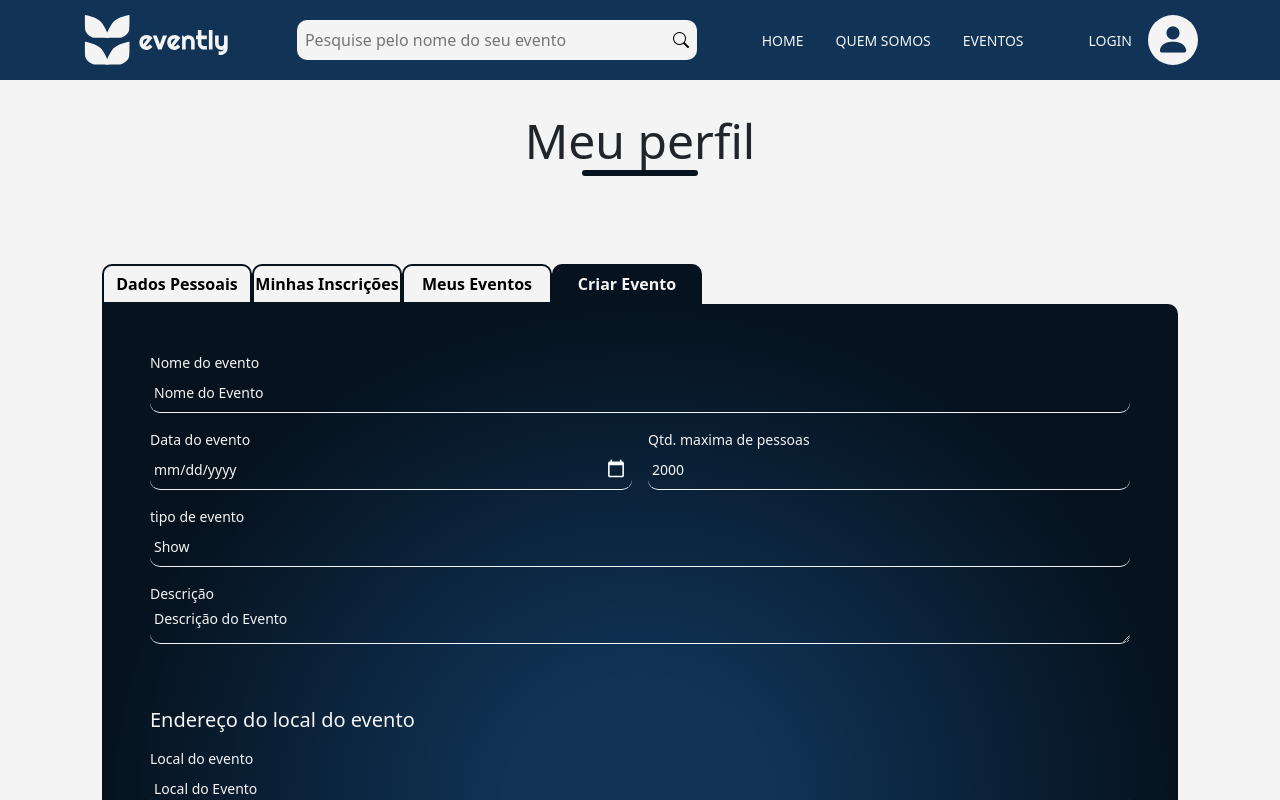
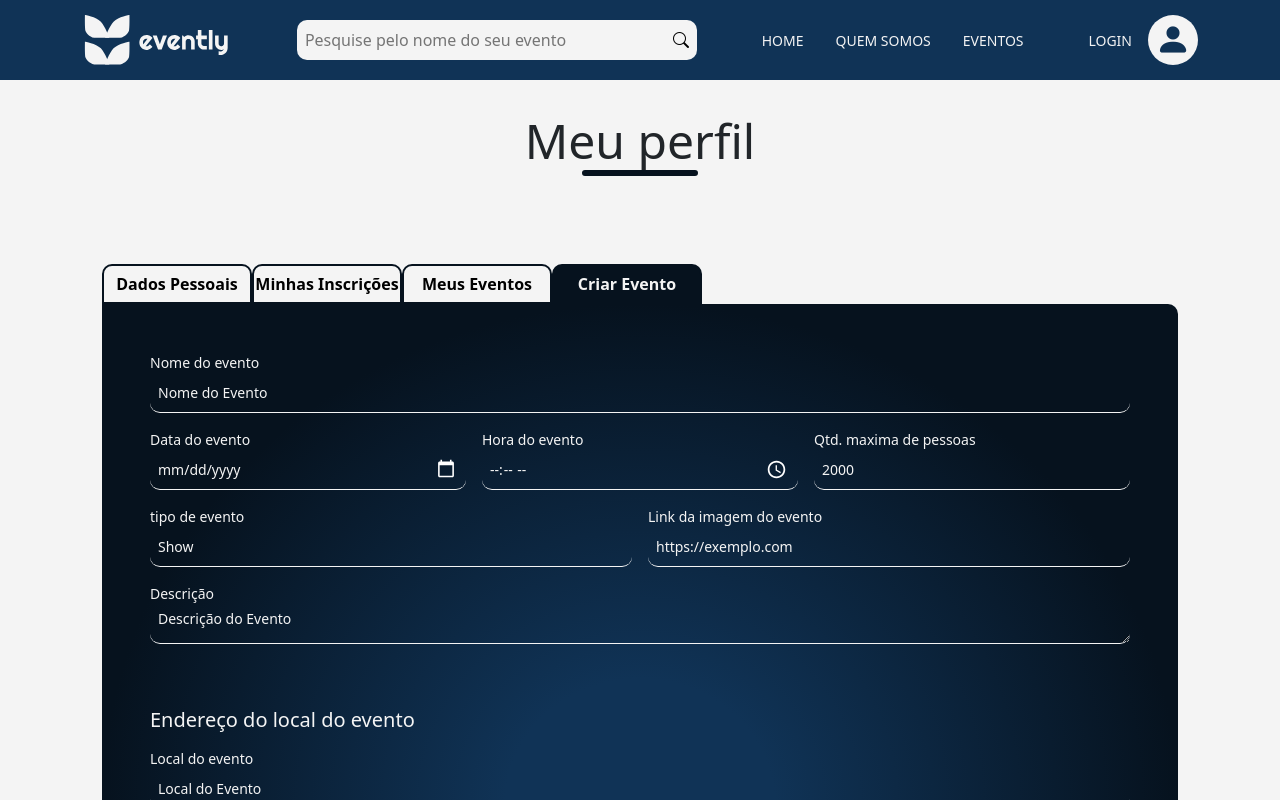
Before and after one commit to RayaniGomes/Evently, a Next.js app: page /perfil in a window 1280 px wide. Both pictures are taken after a click on the button "Criar Evento". Built offline with nearby package versions, Linux system fonts and the light colour scheme.

Commit message:
fix: schema do formEvento e inicio do método post

```diff
--- a/src/(components)/formularios/formCriarEvento/index.tsx
+++ b/src/(components)/formularios/formCriarEvento/index.tsx
@@ -1,95 +1,236 @@
+import {
+  createDataEvento,
+  eventoSchema,
+  UFS_VALIDAS,
+} from "@/schema/evento.schema";
 import { FormEvento, GrupoInput } from "./styled";
+import { zodResolver } from "@hookform/resolvers/zod";
+import { useForm } from "react-hook-form";
+import api from "@/service/api";
+import { toast } from "react-toastify";
 
 export default function FormCriarEvento() {
+  const {
+    register,
+    handleSubmit,
+    formState: { errors },
+  } = useForm<createDataEvento>({ resolver: zodResolver(eventoSchema) });
+
+  const onSubmit = (data: createDataEvento) => {
+
+  };
+
   return (
-    <FormEvento>
+    <FormEvento onSubmit={handleSubmit(onSubmit)}>
       <GrupoInput>
-        <label htmlFor="">Nome do evento</label>
+        <label htmlFor="nomeEvento">Nome do evento</label>
         <div className="input">
-          <input type="text" placeholder="Nome do Evento" />
+          <input
+            id="nomeEvento"
+            type="text"
+            placeholder="Nome do Evento"
+            {...register("nomeEvento")}
+          />
         </div>
       </GrupoInput>
+      {errors.nomeEvento && <span>{errors.nomeEvento.message}</span>}
+
       <div className="input-duplo">
+        <div className="w-100 d-flex flex-column gap-3">
           <GrupoInput>
-          <label htmlFor="">Data do evento</label>
+            <label htmlFor="dataEvento">Data do evento</label>
             <div className="input">
-            <input type="date" />
+              <input id="dataEvento" type="date" {...register("dataEvento")} />
             </div>
           </GrupoInput>
+          {errors.dataEvento && <span>{errors.dataEvento.message}</span>}
+        </div>
+
+        <div className="w-100 d-flex flex-column gap-3">
           <GrupoInput>
-          <label htmlFor="">Qtd. maxima de pessoas</label>
+            <label htmlFor="horario">Hora do evento</label>
             <div className="input">
-            <input type="number" placeholder="2000" />
+              <input id="horario" type="time" {...register("horario")} />
             </div>
           </GrupoInput>
+          {errors.horario && <span>{errors.horario.message}</span>}
         </div>
+
+        <div className="w-100 d-flex flex-column gap-3">
           <GrupoInput>
-        <label htmlFor="">tipo de evento</label>
+            <label htmlFor="qtdPessoas">Qtd. maxima de pessoas</label>
             <div className="input">
-          <input type="text" placeholder="Show" />
+              <input
+                id="qtdPessoas"
+                type="number"
+                placeholder="2000"
+                min="1"
+                {...register("qtdPessoas")}
+              />
             </div>
           </GrupoInput>
+          {errors.qtdPessoas && <span>{errors.qtdPessoas.message}</span>}
+        </div>
+      </div>
+
+      <div className="input-duplo">
+        <div className="w-100 d-flex flex-column gap-3">
           <GrupoInput>
-        <label htmlFor="">Descrição</label>
+            <label htmlFor="tipoEvento">tipo de evento</label>
             <div className="input">
-          <textarea placeholder="Descrição do Evento" />
+              <input
+                id="tipoEvento"
+                type="text"
+                placeholder="Show"
+                {...register("tipoEvento")}
+              />
             </div>
           </GrupoInput>
+          {errors.tipoEvento && <span>{errors.tipoEvento.message}</span>}
+        </div>
+
+        <div className="w-100 d-flex flex-column gap-3">
+          <GrupoInput>
+            <label htmlFor="linkImagem">Link da imagem do evento</label>
+            <div className="input">
+              <input
+                id="linkImagem"
+                type="text"
+                placeholder="https://exemplo.com"
+                {...register("linkImagem")}
+              />
+            </div>
+          </GrupoInput>
+          {errors.linkImagem && <span>{errors.linkImagem.message}</span>}
+        </div>
+      </div>
+
+      <GrupoInput>
+        <label htmlFor="descricao">Descrição</label>
+        <div className="input">
+          <textarea
+            id="descricao"
+            placeholder="Descrição do Evento"
+            {...register("descricao")}
+          />
+        </div>
+      </GrupoInput>
+      {errors.descricao && <span>{errors.descricao.message}</span>}
 
       <div className="endereco">
         <h5>Endereço do local do evento</h5>
+
         <GrupoInput>
-          <label htmlFor="">Local do evento</label>
+          <label htmlFor="local">Local do evento</label>
           <div className="input">
-            <input type="text" placeholder="Local do Evento" />
+            <input
+              id="local"
+              type="text"
+              placeholder="Local do Evento"
+              {...register("local")}
+            />
           </div>
         </GrupoInput>
+        {errors.local && <span>{errors.local.message}</span>}
+
         <div className="input-duplo">
+          <div className="w-100 d-flex flex-column gap-3">
             <GrupoInput>
-            <label htmlFor="">Endereço</label>
+              <label htmlFor="endereco">Endereço</label>
               <div className="input">
-              <input type="text" placeholder="R. do Evento" />
+                <input
+                  id="endereco"
+                  type="text"
+                  placeholder="R. do Evento"
+                  {...register("endereco")}
+                />
               </div>
             </GrupoInput>
+            {errors.endereco && <span>{errors.endereco.message}</span>}
+          </div>
+
+          <div className="w-100 d-flex flex-column gap-3">
             <GrupoInput>
-            <label htmlFor="">Número</label>
+              <label htmlFor="numero">Número</label>
               <div className="input">
-              <input type="text" placeholder="123" />
+                <input type="text" placeholder="123" {...register("numero")} />
               </div>
             </GrupoInput>
+            {errors.numero && <span>{errors.numero.message}</span>}
           </div>
+        </div>
+
         <div className="input-duplo">
+          <div className="w-100 d-flex flex-column gap-3">
             <GrupoInput>
-            <label htmlFor="">Bairro</label>
+              <label htmlFor="bairro">Bairro</label>
               <div className="input">
-              <input type="text" placeholder="Bairro do Evento" />
+                <input
+                  id="bairro"
+                  type="text"
+                  placeholder="Bairro do Evento"
+                  {...register("bairro")}
+                />
               </div>
             </GrupoInput>
+            {errors.bairro && <span>{errors.bairro.message}</span>}
+          </div>
+
+          <div className="w-100 d-flex flex-column gap-3">
             <GrupoInput>
-            <label htmlFor="">Cidade</label>
+              <label htmlFor="cidade">Cidade</label>
               <div className="input">
-              <input type="text" placeholder="Cidade do Evento" />
+                <input
+                  id="cidade"
+                  type="text"
+                  placeholder="Cidade do Evento"
+                  {...register("cidade")}
+                />
               </div>
             </GrupoInput>
+            {errors.cidade && <span>{errors.cidade.message}</span>}
           </div>
+        </div>
+
         <div className="input-duplo">
+          <div className="w-100 d-flex flex-column gap-3">
             <GrupoInput>
-            <label htmlFor="">Estado</label>
+              <label htmlFor="uf">Estado</label>
               <div className="input">
-              <input type="text" placeholder="Estado do Evento" />
+                <select id="uf" defaultValue="" {...register("uf")}>
+                  <option value="" disabled>
+                    Selecionar
+                  </option>
+                  {UFS_VALIDAS.map((uf) => (
+                    <option key={uf} value={uf}>
+                      {uf}
+                    </option>
+                  ))}
+                </select>
               </div>
             </GrupoInput>
+            {errors.uf && <span>{errors.uf.message}</span>}
+          </div>
+
+          <div className="w-100 d-flex flex-column gap-3">
             <GrupoInput>
-            <label htmlFor="">Complemento</label>
+              <label htmlFor="complemento">Complemento</label>
               <div className="input">
-              <input type="text" placeholder="Proximo..." />
+                <input
+                  id="complemento"
+                  type="text"
+                  placeholder="Proximo..."
+                  {...register("complemento")}
+                />
               </div>
             </GrupoInput>
+            {errors.complemento && <span>{errors.complemento.message}</span>}
+          </div>
         </div>
       </div>
 
       <button type="submit" className="btn-form">
-        Atualizar
+        Enviar
       </button>
     </FormEvento>
   );
--- a/src/(components)/formularios/formCriarEvento/styled.ts
+++ b/src/(components)/formularios/formCriarEvento/styled.ts
@@ -44,6 +44,18 @@ export const FormEvento = styled.form`
     }
   }
 
+  span {
+    width: 100%;
+    text-align: left;
+    font-weight: bold;
+    font-size: 12px;
+    padding: .25rem .5rem;
+    border-radius: 7px;
+    margin-top: -.5rem;
+    background-color:rgb(243, 191, 191);
+    color: #9E0000;
+  }
+
   @media (max-width: 768px) {
     padding: 0 1rem;
     .input-duplo {
@@ -69,13 +81,19 @@ export const GrupoInput = styled.div`
     gap: 1rem;
 
     input,
-    textarea {
+    textarea,
+    select {
       color: var(--branco);
       width: 100%;
       height: 100%;
-      padding: 0.25rem;
+      padding: .25rem .5rem;
       background-color: transparent;
       border: none;
+      border-radius: 10px;
+    }
+
+    option {
+      color: var(--azul-escuro);
     }
 
     ::placeholder {
@@ -88,6 +106,11 @@ export const GrupoInput = styled.div`
     font-size: 20px;
   }
 
+  input[type="time"]::-webkit-calendar-picker-indicator {
+    filter: invert(1);
+    font-size: 20px;
+  }
+
   @media (max-width: 768px) {
     font-size: 12px;
   }
--- /dev/null
+++ b/src/schema/evento.schema.ts
@@ -0,0 +1,102 @@
+import { z } from "zod";
+
+export const UFS_VALIDAS = [
+  "AC",
+  "AL",
+  "AP",
+  "AM",
+  "BA",
+  "CE",
+  "DF",
+  "ES",
+  "GO",
+  "MA",
+  "MT",
+  "MS",
+  "MG",
+  "PA",
+  "PB",
+  "PR",
+  "PE",
+  "PI",
+  "RJ",
+  "RN",
+  "RS",
+  "RO",
+  "RR",
+  "SC",
+  "SP",
+  "SE",
+  "TO",
+];
+
+const nonEmptyString = (fieldName: string) =>
+  z
+    .string()
+    .min(1, `${fieldName} é obrigatório.`)
+    .refine((value) => !/^\s+$/g.test(value), {
+      message: `${fieldName} não pode conter apenas espaços em branco.`,
+    });
+
+export const eventoSchema = z.object({
+  nomeEvento: nonEmptyString("O nome do evento"),
+  dataEvento: z
+    .string()
+    .refine((data) => !isNaN(Date.parse(data)), {
+      message: "A data de nascimento deve ser uma data válida.",
+    })
+    .refine((data) => new Date(data) >= new Date(), {
+      message: "Você não pode cadastrar um evento no passado.",
+    }),
+  horario: z
+    .string()
+    .regex(/^([01]?[0-9]|2[0-3]):[0-5][0-9]$/, {
+      message: "Formato de hora inválido. Use o formato HH:MM.",
+    })
+    .refine(
+      (value) => {
+        const [hora, minuto] = value.split(":").map(Number);
+        return hora >= 0 && hora <= 23 && minuto >= 0 && minuto <= 59;
+      },
+      { message: "Hora inválida. Verifique os valores de hora e minuto." }
+    ),
+  qtdPessoas: z
+    .string()
+    .transform((value) => Number(value))
+    .refine((value) => !isNaN(value), {
+      message: "A quantidade de pessoas deve ser um número válido.",
+    })
+    .refine((value) => value > 0, {
+      message: "A quantidade de pessoas deve ser maior que zero.",
+    }),
+  tipoEvento: nonEmptyString("O tipo do evento"),
+  linkImagem: z.string().url("A URL fornecida não é válida."),
+  descricao: nonEmptyString("A descrição do evento"),
+  local: nonEmptyString("O local do evento"),
+  endereco: nonEmptyString("O endereço do evento"),
+  numero: z
+    .string()
+    .transform((value) => Number(value))
+    .refine((value) => !isNaN(value), {
+      message: "O numero deve ser um número válido.",
+    })
+    .refine((value) => value > 0, {
+      message: "O numero deve ser maior que zero.",
+    })
+    .refine((value) => Number.isInteger(value), {
+      message: "O numero deve ser um inteiro.",
+    }),
+  bairro: nonEmptyString("O bairro do evento"),
+  cidade: nonEmptyString("A cidade do evento"),
+  uf: z
+    .string()
+    .length(2, { message: "A UF deve ter exatamente 2 caracteres." })
+    .refine((value) => UFS_VALIDAS.includes(value), {
+      message: "UF inválida. Insira uma sigla de estado brasileiro válida.",
+    }),
+  complemento: z
+    .string()
+    .max(255, { message: "O complemento pode ter no máximo 255 caracteres." }),
+});
+
+export type createDataEvento = z.infer<typeof eventoSchema>;
```
Also changed, not shown: src/app/api/eventos/route.ts (+21 -19 lines). Lines whose indentation alone changed are shown as unchanged.
